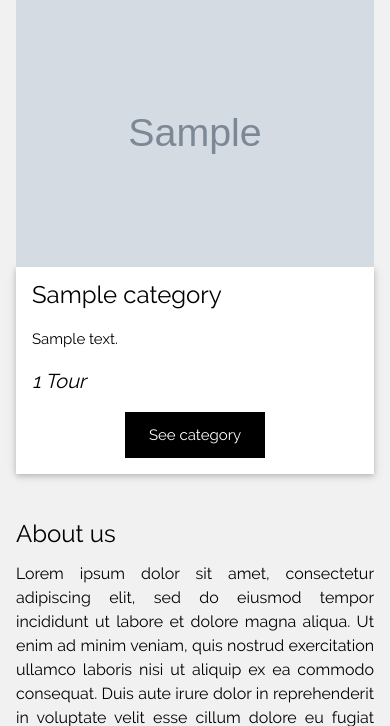
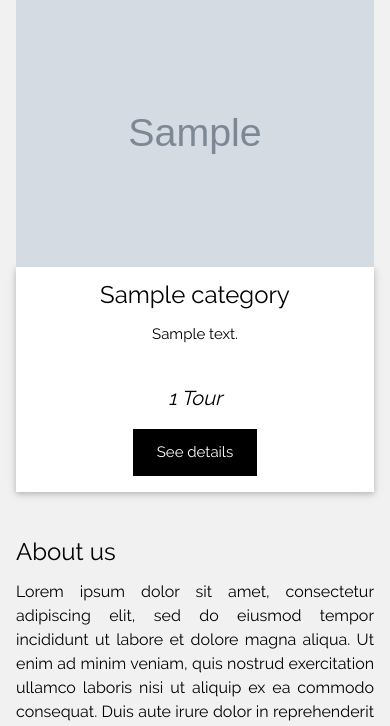
Before and after one commit to rabindranathfv/RaidChile, a Django app: page / in a window 390 px wide; the page is wider, and only the part inside the window is pictured. Shown: the part 903-1629 px from the top of that part. Run offline with Django 3.2, Linux system fonts and the light colour scheme; tables that the repository leaves empty hold one stand-in row (values such as "Sample post"); grey boxes marked "Sample" are stand-in pictures.

Commit message:
Fix issues in the home template frontend
- Making the cards of combos in the homepage have fixed height for their
images with responsive breakpoints, thir descriptions are also height fixed
with the property overflow-y set to scroll.
- Centering everything in the previously mentioned cards.

```diff
--- a/raidchileapp/static/css/style.css
+++ b/raidchileapp/static/css/style.css
@@ -33,6 +33,7 @@ body,h1,h2,h3,h4,h5,h6 {
 	text-justify: inter-word;
 }
 
+
 .width30{
 	width: 30px;
 }
@@ -53,6 +54,36 @@ textarea.no-resize{
 .pointer-cursor{
 	cursor:pointer
 }
+
+	/* For phones: */
+.home-gallery-image{
+	min-height: 400px;
+	background-position: center !important;
+	background-repeat: no-repeat !important;
+	background-size: cover !important;
+}
+
+.home-gallery-desc{
+	margin-top: 5px;
+	height: 45px;
+	width: 100%;
+	overflow-y: scroll;
+}
+
+@media only screen and (min-width: 601px) {
+	/* For tablets: */
+	.home-gallery-image{
+		min-height: 250px;
+	}
+}
+
+@media only screen and (min-width: 993px) {
+	/* For desktop: */
+	.home-gallery-image{
+		min-height: 400px;
+	}
+}
+
 /*  ==========   Tour Details content Styles   ==========  */
 
 .hidden{
--- a/raidchileapp/templates/raidchileapp/home.html
+++ b/raidchileapp/templates/raidchileapp/home.html
@@ -20,16 +20,17 @@
 		<div class="w3-row-padding w3-padding-16">
 			{% for cat in categories %}
 				<div class="w3-half w3-margin-bottom">
-					<img src="{{ cat.image.image.url }}" alt="{{ cat.image.alternative }}" class="full-width-img">
+					<div class="home-gallery-image w3-white w3-hide-small" style="background: url('{{ cat.image.image.url }}')"></div>
+					<img src="{{ cat.image.image.url }}" alt="{{ cat.image.alternative }}" class="full-width-img w3-hide-medium w3-hide-large">
 					<div class="w3-container w3-white w3-card-2">
-						<h3>{{ cat.name }}</h3>
+						<div class="w3-center">
+							<h3>{{ cat.name }}</h3>
 
-						<p>{{ cat.short_desc }}</p>
+							<p class="home-gallery-desc">{{ cat.short_desc }}</p>
 
-						<h4 class="w3-margin-bottom"><em>{{ cat.tours.count }} Tour{{ cat.tours.count|pluralize }}</em></h4>
+							<h4 class="w3-margin-bottom"><em>{{ cat.tours.count }} Tour{{ cat.tours.count|pluralize }}</em></h4>
 
-						<div class="w3-center">
-							<a class="w3-button w3-black w3-margin-bottom w3-padding-large" href="{% url 'raidchileapp:tour_search_by_category' cat.slug %}">See category</a>
+							<a class="w3-button w3-black w3-margin-bottom w3-padding-large" href="{% url 'raidchileapp:tour_search_by_category' cat.slug %}">See details</a>
 						</div>
 
 					</div>
```
Also changed, not shown: raidchileapp/static/js/behaviour.js (+0 -26 lines).
